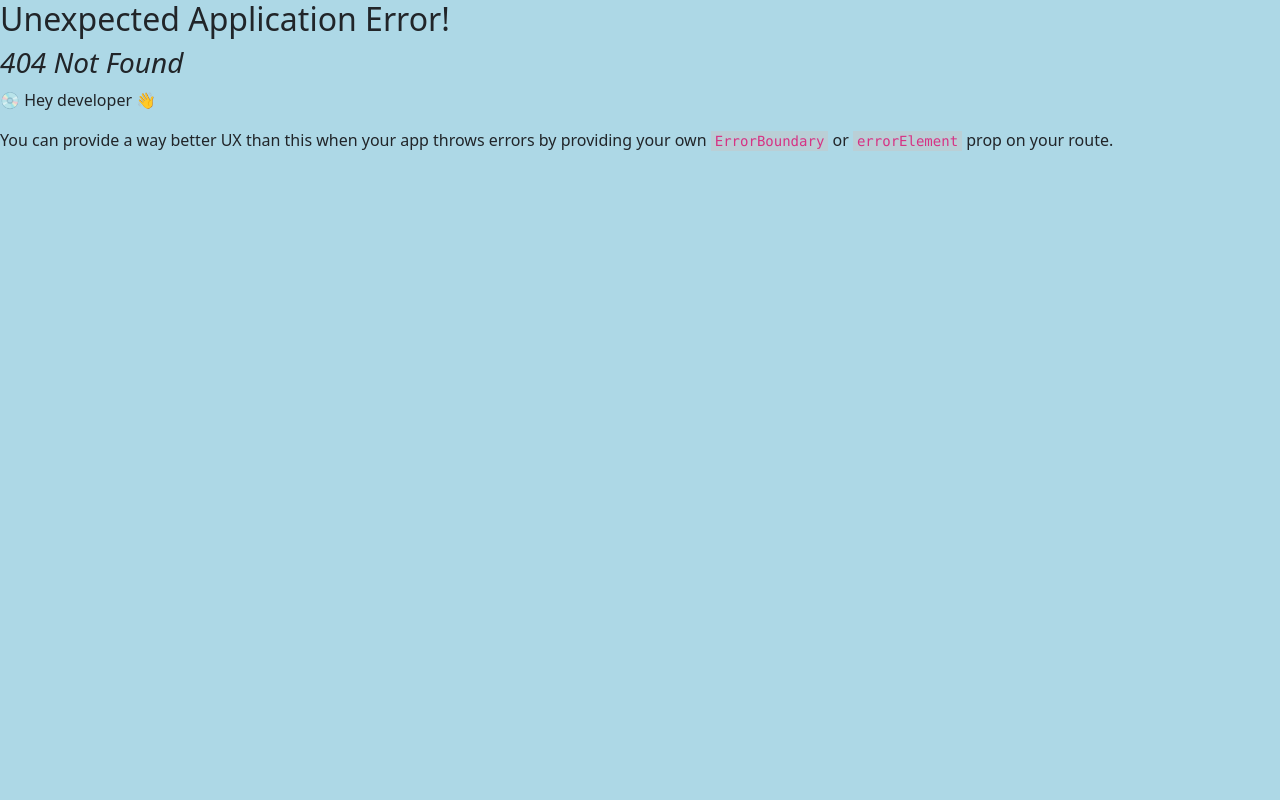
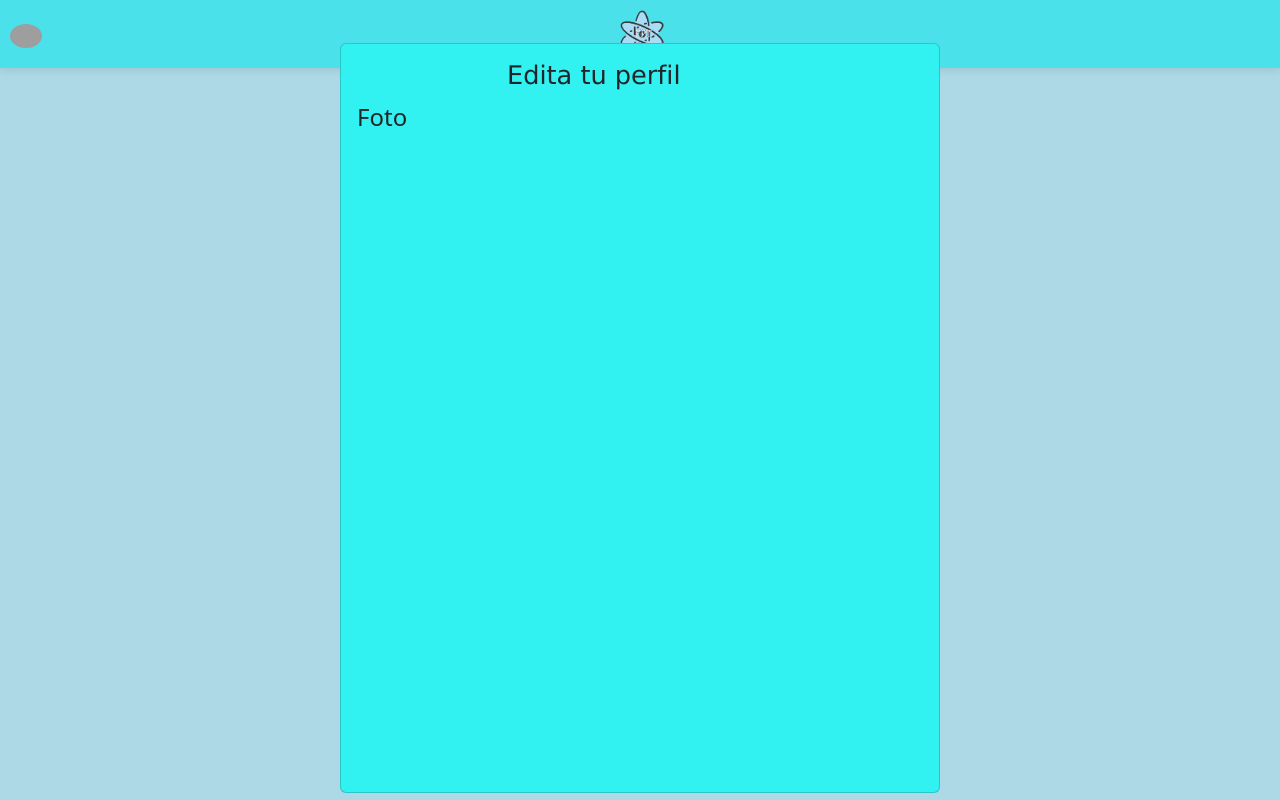
Before and after one commit to jditzco/Fisica-Para-Todos, a React (Vite) app: page /editar in a window 1280 px wide. Before the commit this address had no page. Built offline with nearby package versions, Linux system fonts and the light colour scheme; grey boxes are pictures that could not be loaded.

Commit message:
editar perfil pagina creada

```diff
--- a/src/components/Avatar.css
+++ /dev/null
@@ -1,12 +0,0 @@
-.carta{
-    width: 1100PX;
-    height: 600PX;
-}
-
-.titulo{
-    font-size: 2vw;
-}
-
-.descripcion{
-    font-size: large;
-}
--- a/src/components/Avatar.jsx
+++ /dev/null
@@ -1,22 +0,0 @@
-import {Card} from 'react-bootstrap';
-import './LoginForm';
-import './Avatar.css'
-
-function Avatar() {
-  return (
-    <Card className='carta'>
-      <Card.Body>
-        <Card.Title className='titulo'>Usuario</Card.Title>
-        <Card.Text className='descripcion'>
-          Alumno/a
-          <br /><br /><br />
-          Ejercicios resueltos: 10
-          <br /><br />
-          Estrellas: 7
-        </Card.Text>
-      </Card.Body>
-    </Card>
-  );
-}
-
-export default Avatar;
--- /dev/null
+++ b/src/components/EditarForm.jsx
@@ -0,0 +1,16 @@
+import {Card} from 'react-bootstrap';
+
+function EditarForm() {
+  return (
+    <Card className='carta'>
+      <Card.Body>
+        <Card.Title className='titulo'>Edita tu perfil</Card.Title>
+        <Card.Text className='descripcion'>
+        Foto
+        </Card.Text>
+      </Card.Body>
+    </Card>
+  );
+}
+
+export default EditarForm;
--- a/src/components/ModalUsuario.jsx
+++ b/src/components/ModalUsuario.jsx
@@ -3,6 +3,7 @@ import Modal from 'react-modal';
 import { FontAwesomeIcon } from '@fortawesome/react-fontawesome';
 import { faStar } from '@fortawesome/free-solid-svg-icons';
 import { UsuarioContext } from '../context/UsuarioContext';
+import { Link } from 'react-router-dom';
 
 const modalStyles = {
   overlay: {
@@ -24,7 +25,7 @@ function UserModalButton() {
   console.log(usuario.estrellas)
 
   const userData = {
-    username: usuario.nombre,
+    username: "usuario.nombre",
     stars: usuario.estrellas,
     profilePicture: 'https://cdn.pixabay.com/photo/2015/10/05/22/37/blank-profile-picture-973460_960_720.png',
     email:usuario.gmail, // Agregamos el correo electrónico
@@ -72,7 +73,9 @@ function UserModalButton() {
           <p>Cantidad de Estrellas: {renderStars()}</p>
           <p>Email: {userData.email}</p>
           <p>Maestro: {userData.isTeacher ? 'Sí' : 'No'}</p>
-          <button onClick={closeModal}>Cerrar</button>
+          <Link to="/editar">
+            <button>Editar perfil</button>
+          </Link>
         </div>
       </Modal>
     </div>
--- a/src/components/NavBar.css
+++ b/src/components/NavBar.css
@@ -16,5 +16,5 @@
 .logo {
     height: 3rem;
     justify-content: center;
-    margin-left:50%;
+    margin-left:208px;
 }
--- a/src/main.jsx
+++ b/src/main.jsx
@@ -9,7 +9,7 @@ import { RouterProvider, createBrowserRouter } from 'react-router-dom'
 import Simuladores from './pages/Simuladores.jsx'
 import Login from './pages/Login'
 import Registro from './pages/Registro'
-import Cuenta from './pages/Cuenta'
+import Editar from './pages/Editar'
 import UsuarioProvider from './context/UsuarioContext'; // Asegúrate de que la ruta sea correcta
 
 
@@ -32,8 +32,8 @@ const routes = createBrowserRouter([{
   path: '/registro',
   element: <Registro/>
 },{
-  path: '/cuenta',
-  element: <Cuenta/>
+  path: '/editar',
+  element: <Editar/>
 }
 ])
 
--- /dev/null
+++ b/src/pages/Editar.css
@@ -0,0 +1,15 @@
+.carta{
+    width: 600PX;
+    height: 750PX;
+    background-color:rgb(49, 241, 241)
+}
+
+.titulo{
+    font-size: 2vw;
+    margin-left: 150px;
+    font-family:'Lucida Sans', 'Lucida Sans Regular', 'Lucida Grande', 'Lucida Sans Unicode', Geneva, Verdana, sans-serif;
+}
+
+.descripcion{
+    font-size: 1lh;
+}
--- a/src/pages/Cuenta.jsx
+++ b/src/pages/Editar.jsx
@@ -1,18 +1,18 @@
 import { Container } from 'react-bootstrap'
 import NavBar from '../components/NavBar';
-import './Cuenta.css'
-import Avatar from '../components/Avatar';
+import EditarForm from '../components/EditarForm';
+import './Editar.css';
 
-function Cuenta() {
+function Editar() {
 
     return (
         <>
             <NavBar />
             <Container className='card-container'>
-                <Avatar/>
+                <EditarForm/>
             </Container>
         </>
     );
 }
 
-export default Cuenta
+export default Editar
```
Also changed, not shown: src/pages/Cuenta.css (deleted).
